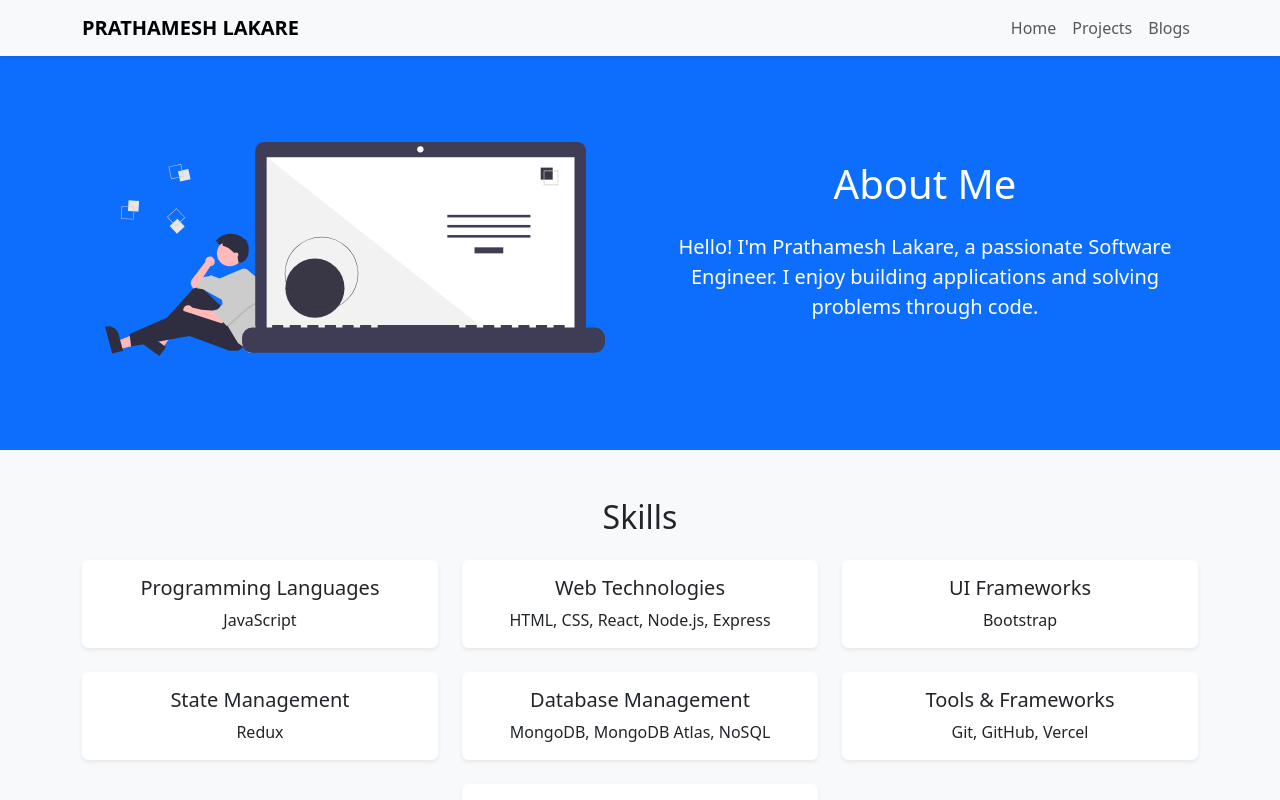
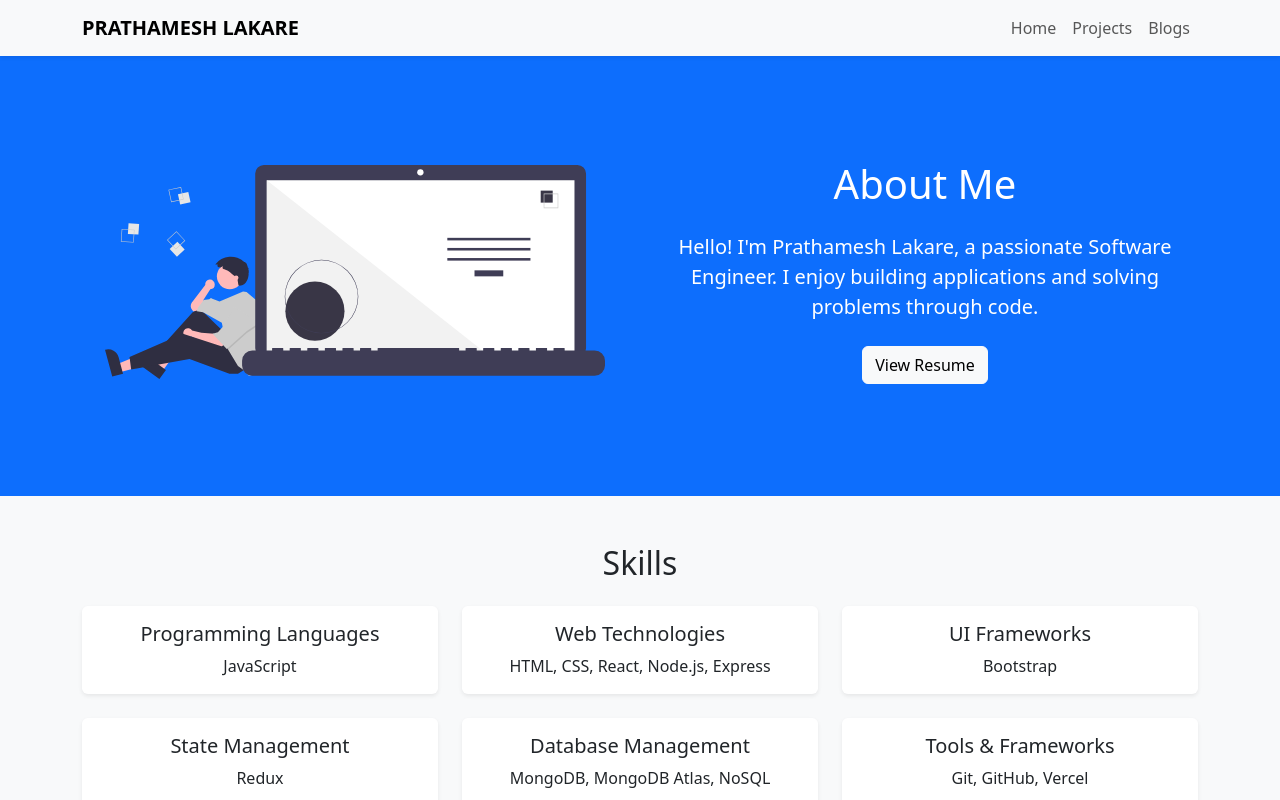
Before and after one commit to PrathameshLakare/portfolio_frontend_prathameshLakare, a React (Create React App) app: page / in a window 1280 px wide. Shown: the top 800 px of the page. Built offline with nearby package versions, Linux system fonts and the light colour scheme; no server answers.

Commit message:
feat: add resume button

```diff
--- a/src/components/About.js
+++ b/src/components/About.js
@@ -18,6 +18,16 @@ function About() {
           Engineer. I enjoy building applications and solving problems through
           code.
         </p>
+        <div data-aos="fade-up" className="mt-4">
+          <a
+            href="https://res.cloudinary.com/dxhy9u126/image/upload/v1747390846/i2yzsmpbbqylgdulslxr.pdf"
+            target="_blank"
+            rel="noopener noreferrer"
+            className="btn btn-light"
+          >
+            View Resume
+          </a>
+        </div>
       </div>
     </section>
   );
```
